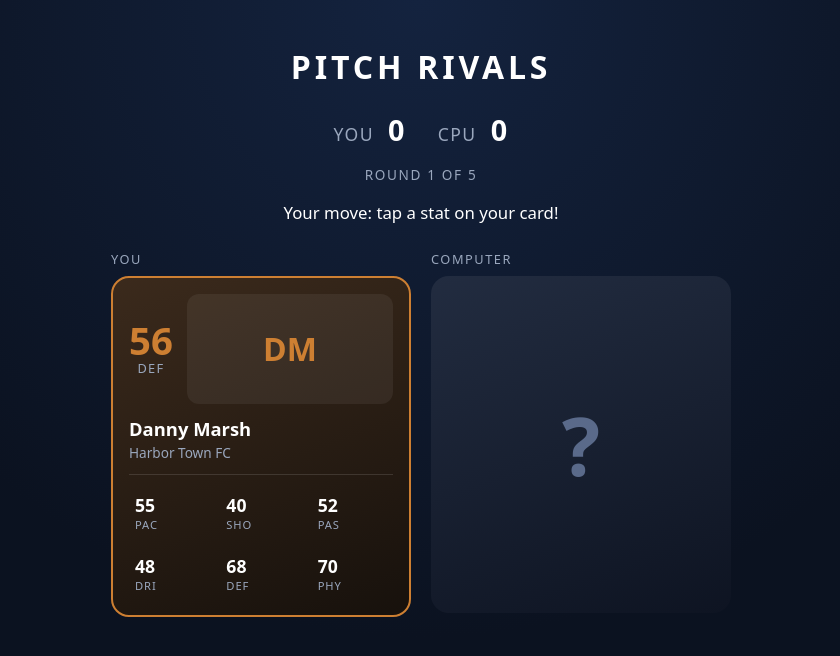
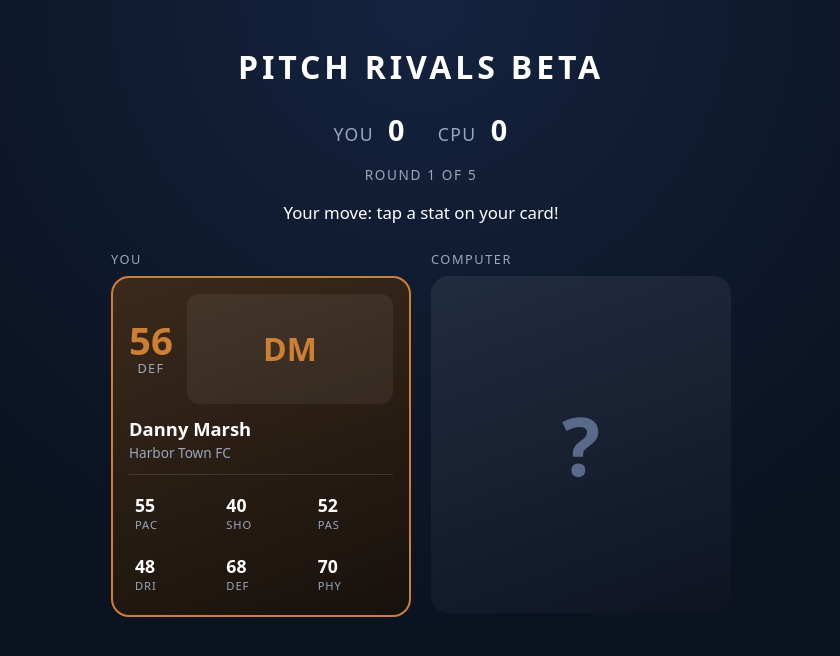
Before and after one commit to JamalOpeyemi/Pitch-Rivals, a plain HTML site: page index.html in a window 1280 px wide. Shown: the whole page, without its empty margins (219-1059 px from the left). Drawn offline with Linux system fonts and the light colour scheme.

Commit message:
Test live deploy

```diff
--- a/index.html
+++ b/index.html
@@ -8,7 +8,7 @@
 </head>
 <body>
   <main id="app">
-    <h1>Pitch Rivals</h1>
+    <h1>Pitch Rivals Beta</h1>
 
     <!-- SCREEN 1: the game -->
     <div id="game">
```
